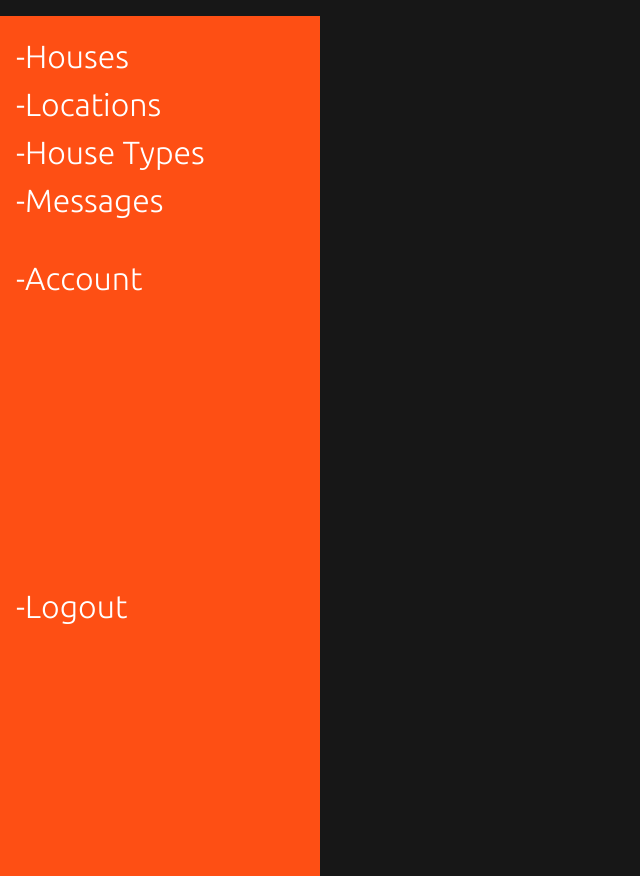
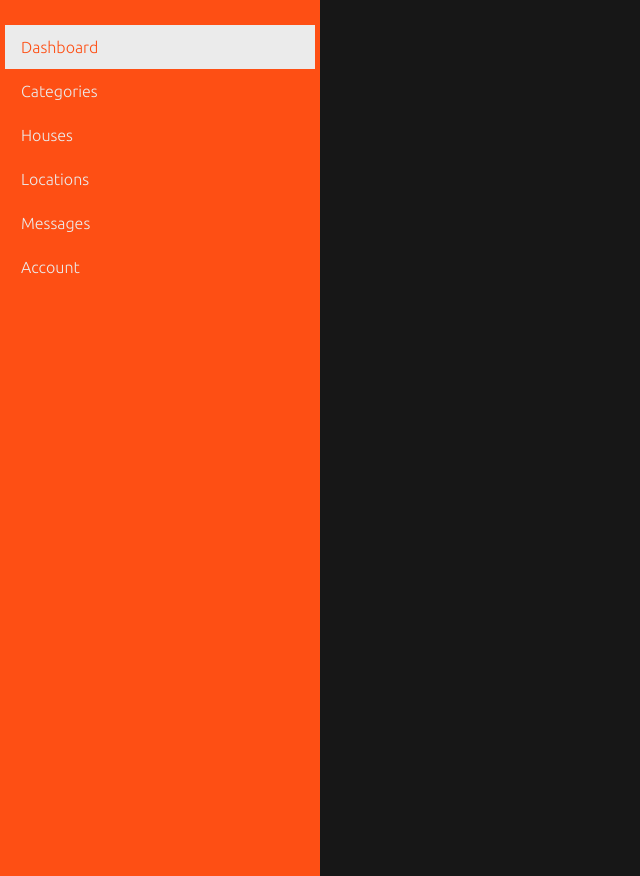
Before and after one commit to lingado/Restate, a Django app: page /staff/dashboard/ in a window 1280 px wide. Shown: the whole page, without its empty margins (0-640 px from the left). Run offline with Django 4.2, Linux system fonts and the light colour scheme; some libraries are stand-ins or nearby versions.

```diff
--- a/staff/admin.py
+++ b/staff/admin.py
@@ -8,3 +8,4 @@ admin.site.register(Location)
 admin.site.register(Amenities)
 admin.site.register(HouseAmenity)
 admin.site.register(HouseRating)
+admin.site.register(Message)
--- a/staff/static/css/dashboard.css
+++ b/staff/static/css/dashboard.css
@@ -5,6 +5,7 @@
     --primary-color: rgb(23, 23, 23);
     --secondary-color: rgb(254,79, 20);
     --secondary-color-brighter: rgb(226, 97, 55);
+    --secondary-color-darker: #a2300a;
     --primary-variant: rgb(235, 235, 235);
     --secondary-variant: rgb(0, 20, 44);
 
@@ -37,3 +38,28 @@
     top: 0;
     left: 25vw;
 }
+.sidebar ul{
+    list-style: none;
+    width: 100%;
+    padding: 0;
+    margin: 0;
+    padding: 0;
+    margin: 25px 0 0 0;
+}
+.sidebar ul li{
+    margin: 0px 5px;
+}
+.sidebar ul li a{
+    color: var(--primary-variant);
+    padding: 10px 16px;
+    display: block;
+    text-align: start;
+    text-decoration: none;
+}
+.active{
+    color: var(--secondary-color) !important;
+    background-color: var(--primary-variant);
+}
+.sidebar ul li a:hover{
+    background-color: var(--secondary-color-darker);
+}
--- a/templates/components/staff/sidebar.html
+++ b/templates/components/staff/sidebar.html
@@ -1,22 +1,40 @@
 {% load static %}
-<div class="sidebar mt-3 p-3 align-items-center">
-    <div class="row">
-        <a href="{% url 'staff:houses' %}" style="text-decoration: none; color: white; font-size: xx-large;">-Houses</a>
-    </div>
-    <div class="row">
-        <a href="{% url 'staff:location' %}" style="text-decoration: none; color: white; font-size: xx-large;">-Locations</a>
-    </div>
-    <div class="row">
-        <a href="{% url 'customer:houses' %}" style="text-decoration: none; color: white; font-size: xx-large;">-House Types</a>
-    </div>
-    <div class="row">
-        <a href="{% url 'staff:customer' %}" style="text-decoration: none; color: white; font-size: xx-large;">-Messages</a>
-    </div>
-    <div class="row">
-        <a href="{% url 'customer:index' %}" style="text-decoration: none; color: white; font-size: xx-large; margin-top: 30px;">-Account</a>
-    </div>
-    <div class="row">
-        <a href="#" style="text-decoration: none; color: white; font-size: xx-large; margin-top: 280px;">-Logout</a>
-    </div>
+{% url 'staff:dashboard' as dashboard_url %}
+{% url 'staff:location' as locations_url %}
+{% url 'staff:houses' as houses_url %}
+<div class="sidebar">
+   <ul>
+        <li>
+            <a href="{{ dashboard_url }}"
+            {% if request.path == dashboard_url %}
+            class="active"
+            {% endif %}
+            >Dashboard</a>
+        </li>
+        <li>
+            <a href="#categories">Categories</a>
+
+        </li>
+        <li>
+            <a href="{{ houses_url }}"
+            {% if request.path == houses_url %}
+            class="active"
+            {% endif %}>Houses</a>
+
+        </li>
+        <li>
+            <a href="{{ locations_url }}"
+            {% if request.path == locations_url %}
+            class="active"
+            {% endif %}>Locations</a>
+        </li>
+        <li>
+            <a href="#messages"
+            >Messages</a>
+        </li>
+        <li>
+            <a href="#account">Account</a>
+        </li>
+   </ul>
 
 </div>
--- a/templates/layouts/staff_base.html
+++ b/templates/layouts/staff_base.html
@@ -8,7 +8,8 @@
     <link rel="stylesheet" href="{% static 'css/style.css'%}">
     <link rel="stylesheet" href="{% static 'css/dashboard.css'%}">
     <link href="https://cdn.jsdelivr.net/npm/bootstrap@5.0.2/dist/css/bootstrap.min.css" rel="stylesheet" integrity="sha384-EVSTQN3/azprG1Anm3QDgpJLIm9Nao0Yz1ztcQTwFspd3yD65VohhpuuCOmLASjC" crossorigin="anonymous">
-  <title>{% block title%}{% endblock %}</title>
+    <link rel="stylesheet" href="https://cdnjs.cloudflare.com/ajax/libs/font-awesome/4.7.0/css/font-awesome.min.css">
+    <title>{% block title%}{% endblock %}</title>
 </head>
 <body>
     {% include 'components/staff/sidebar.html' %}
--- a/templates/staff/housetype_form.html
+++ b/templates/staff/housetype_form.html
@@ -8,7 +8,6 @@
         <h1 class="mt-3">Create new house type</h1>
         <form action="{% url 'staff:house-type' %}" method="POST" class="mt-3" enctype="multipart/form-data">
             {% csrf_token %}
-            {{}}
             <button type="submit" class="btn-custom-secondary text-light">Create</button>
         </form>
     </div>
```
Also changed, not shown: staff/models.py (+12 -0 lines), db.sqlite3.
